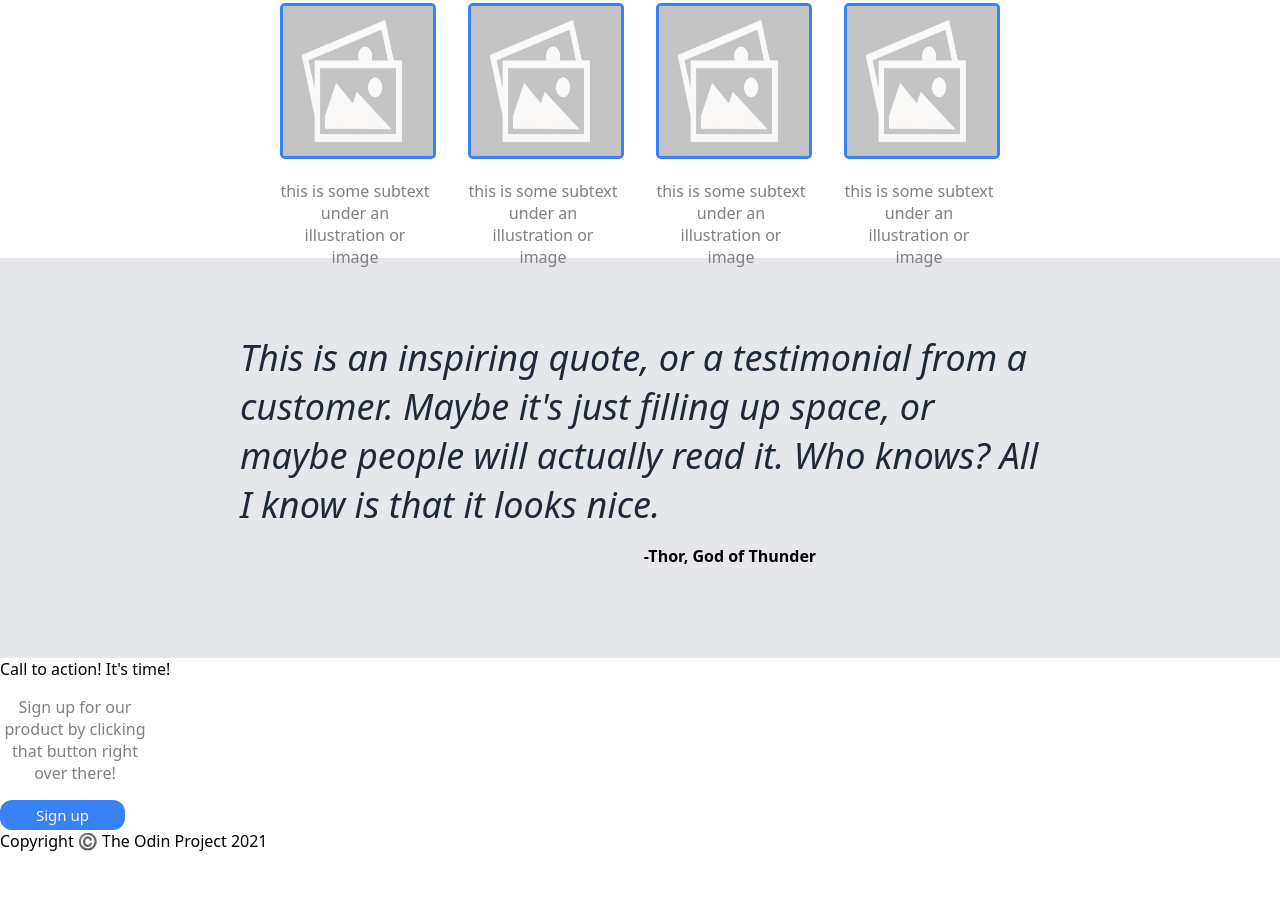
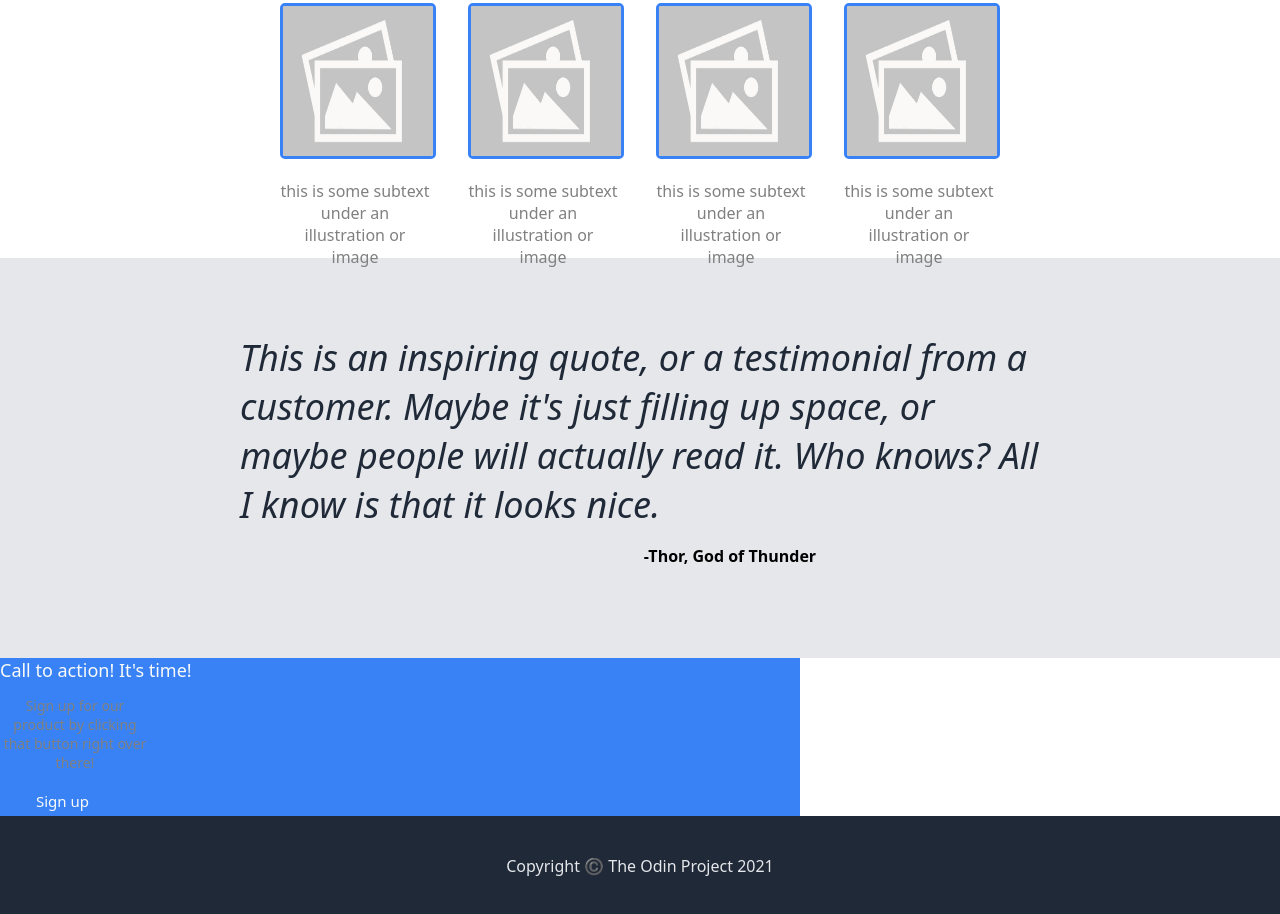
Before and after one commit to westfallh/landing-page, a plain HTML site: page index.html in a window 1280 px wide. Shown: the part 602-1516 px from the top of the page. Before the commit the page ends 1454 px from the top, so only its background shows below. Drawn offline with Linux system fonts and the light colour scheme.

Commit message:
container 4 and footer

```diff
--- a/styles.css
+++ b/styles.css
@@ -140,3 +140,48 @@ img {
     width: 1100px;
     color: black;
 }
+
+/* container 4 - call to action */
+
+.container4all{
+    height: 400px;
+    display: flex;
+    justify-content: center;
+    align-items: center;
+}
+
+.container4{
+    background-color: #3882F6;
+    width: 800px;
+}
+
+.container4left{
+    display: flex;
+    gap: 10px;
+    align-items: center;
+    justify-content: center;
+    flex-direction: column;
+}
+.calltoaction {
+     font-size: 18px;
+     color: #F9FAF8;
+}
+
+.container4 > p{
+    font-size: 14px;
+    max-width: fit-content;
+}
+
+/*footer*/
+
+.footer {
+    background-color: #1F2937;
+    height: 100px;
+    display: flex;
+    align-items: center;
+    justify-content: center;
+}
+
+.footertext {
+    color: #E5E7EB;
+}
```
